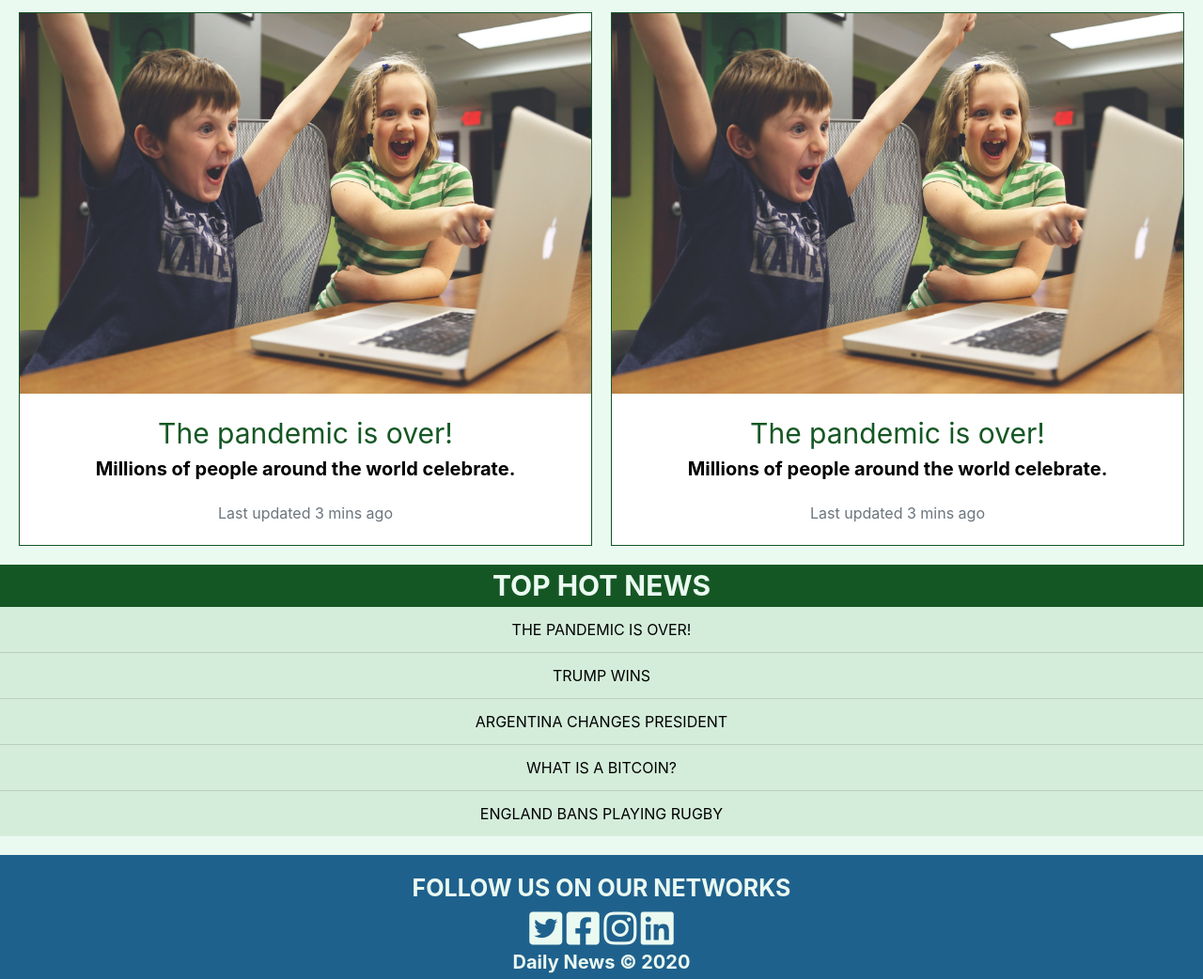
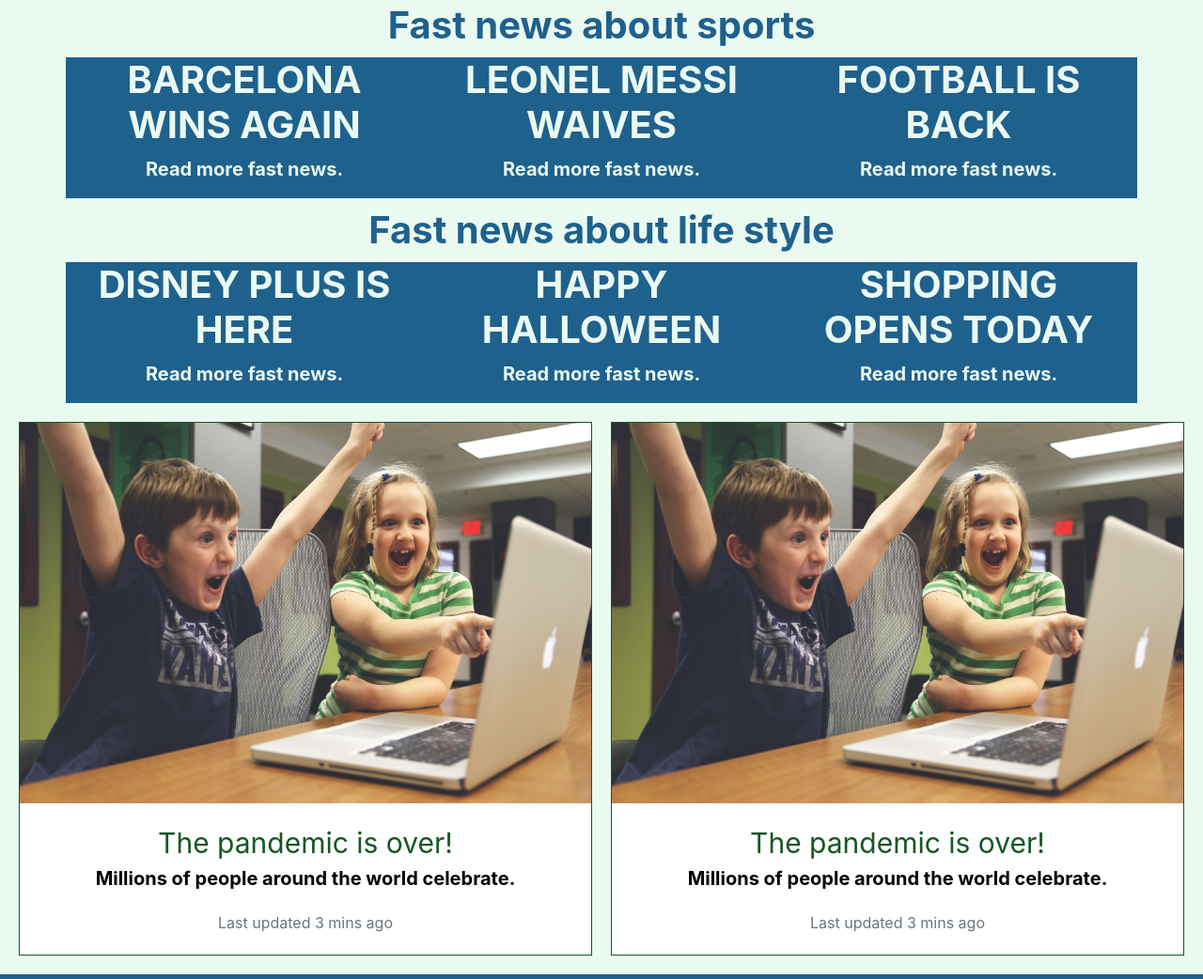
Before and after one commit to portilloaxel9/daily-news, a plain HTML site: page index.html in a window 1280 px wide. Shown: the part 344-1386 px from the top of the page at 94% size. Drawn offline with nearby package versions, Linux system fonts and the light colour scheme.

Commit message:
add grids

```diff
--- a/index.html
+++ b/index.html
@@ -38,6 +38,40 @@
         <hr>
         <p class="mb-0"><a href="./pages/subscribe.html">JOIN NOW</a></p>
       </div>
+      <h1 class="fast-news">Fast news about sports</h1>
+      <div class="container">
+        <div class="row">
+          <div class="col-xl-4">
+            <h1>BARCELONA WINS AGAIN</h1>
+            <p>Read more fast news.</p>
+          </div>
+          <div class="col-xl-4">
+            <h1>LEONEL MESSI WAIVES</h1>
+            <p>Read more fast news.</p>
+          </div>
+          <div class="col-xl-4">
+            <h1>FOOTBALL IS BACK</h1>
+            <p>Read more fast news.</p>
+          </div>
+        </div>
+      </div>
+      <H1 class="fast-news">Fast news about life style</H1>
+      <div class="container">
+        <div class="row">
+          <div class="col-xl-4">
+            <h1>DISNEY PLUS IS HERE</h1>
+            <p>Read more fast news.</p>
+          </div>
+          <div class="col-xl-4">
+            <h1>HAPPY HALLOWEEN</h1>
+            <p>Read more fast news.</p>
+          </div>
+          <div class="col-xl-4">
+            <h1>SHOPPING OPENS TODAY</h1>
+            <p>Read more fast news.</p>
+          </div>
+        </div>
+      </div>
       <section class="news">
         <div class="card">
           <img src="./images/happines.jpg" class="card-img-top" alt="illustrative image">
@@ -56,14 +90,6 @@
           </div>
         </div>
       </section>
-      <ul class="list-group list-group-flush">
-        <li class="top-hot-news">TOP HOT NEWS</li>
-        <li class="list-group-item"><a href="*">THE PANDEMIC IS OVER!</a></li>
-        <li class="list-group-item"><a href="*">TRUMP WINS</a></li>
-        <li class="list-group-item"><a href="*">ARGENTINA CHANGES PRESIDENT</a></li>
-        <li class="list-group-item"><a href="*">WHAT IS A BITCOIN?</a></li>
-        <li class="list-group-item"><a href="*">ENGLAND BANS PLAYING RUGBY</a></li>
-      </ul>
     </main>
     <footer>
       <h3>FOLLOW US ON OUR NETWORKS</h3>
--- a/styles/index.css
+++ b/styles/index.css
@@ -86,7 +86,6 @@ footer{
     flex-direction: column;
     background-color: #1F618D;
     padding: 20px;
-    margin-top: 20px;
 }
 
 footer h3{
@@ -155,6 +154,17 @@ footer p{
         opacity: 0.2;
     }
 }
+
+.fast-news{
+    color: #1F618D;
+    margin: 10px;
+}
+
+.row{
+    color: #EAFAF1;
+    background-color: #1F618D;
+}
+
 .card{
     margin-right: 10px;
     margin-left: 10px;
@@ -170,17 +180,6 @@ footer p{
 .card-body a{
     font-size: 30px;
     color: #155724;
-}
-.top-hot-news{
-    list-style: none;
-    font-size: 30px;
-    font-weight: bold;
-    background-color: #155724;
-    color: #EAFAF1;
-}
-
-.list-group-item{
-    background-color: #D4EDDA;
 }
 /* Bootstrap */
 
```
Also changed, not shown: pages/economy.html (+0 -8 lines), pages/politics.html (+0 -8 lines), pages/sports.html (+0 -8 lines).
